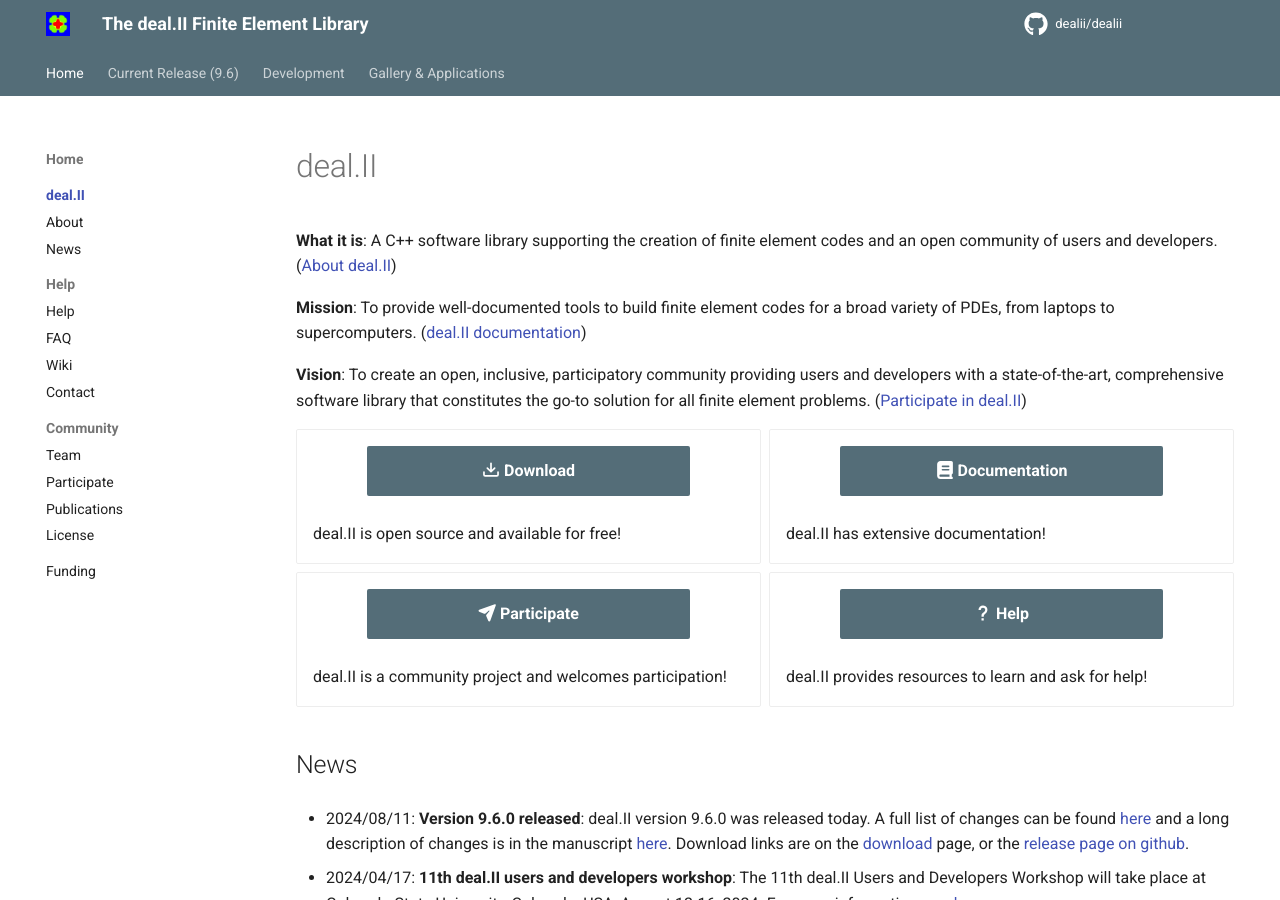
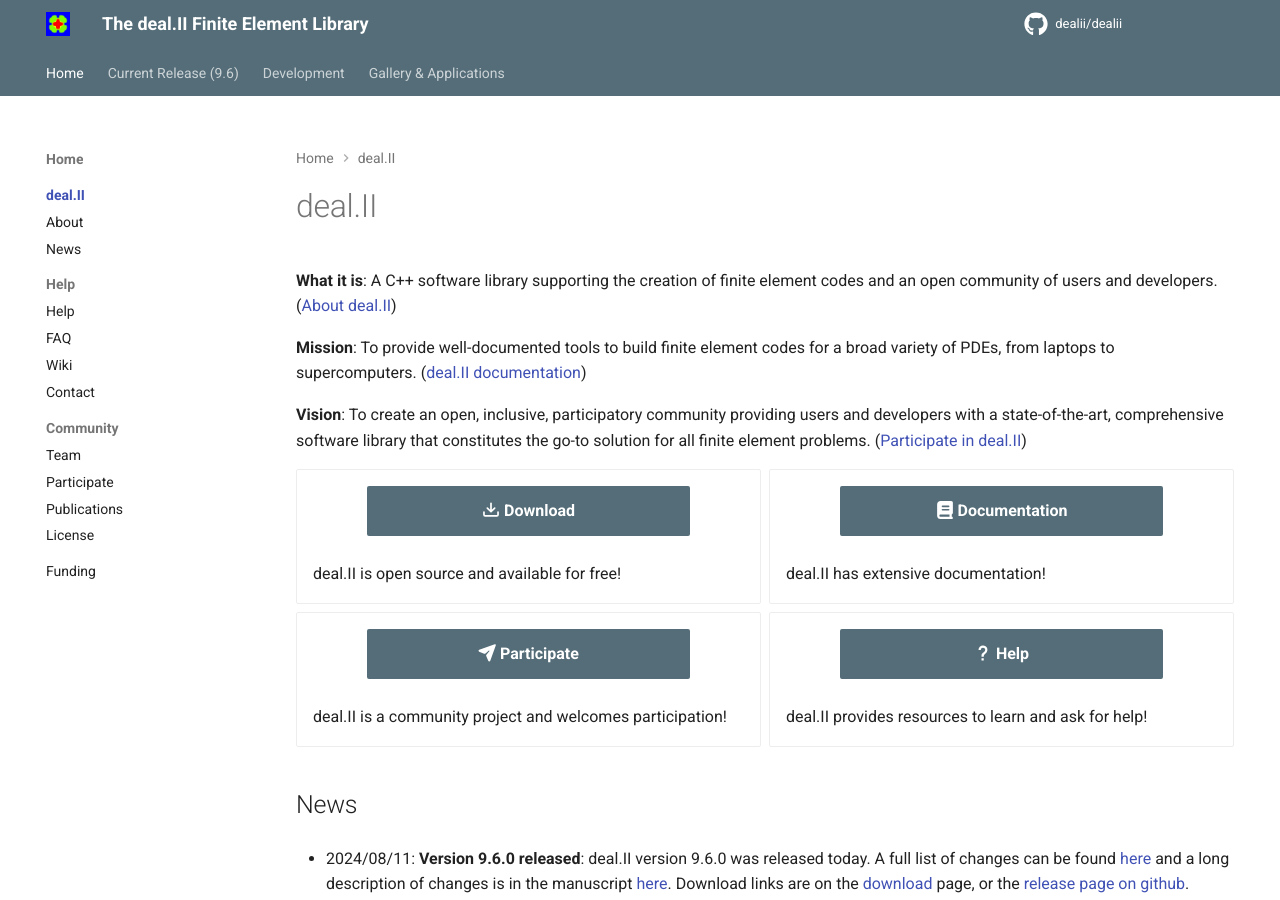
Before and after one commit to dealii/website, an MkDocs documentation site: the page built from docs/index.md, in a window 1280 px wide and 900 px high. Built offline with MkDocs 1.6.1 and Material for MkDocs 9.7.7, drawn with Linux system fonts in a browser that asks for light colours; comment, search, counter and statistics services are not loaded.

Commit message:
config update

```diff
--- a/mkdocs.yml
+++ b/mkdocs.yml
@@ -56,7 +56,9 @@
     - navigation.tabs
     - navigation.sections
     - navigation.expand
+    - navigation.top
     - navigation.indexes
+    - navigation.path
     - header.autohide
     - toc.integrate
     - toc.follow
```
